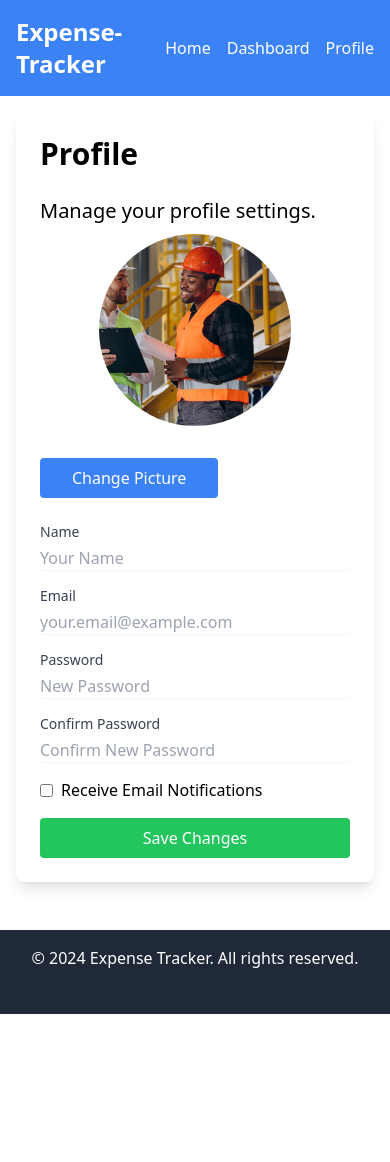
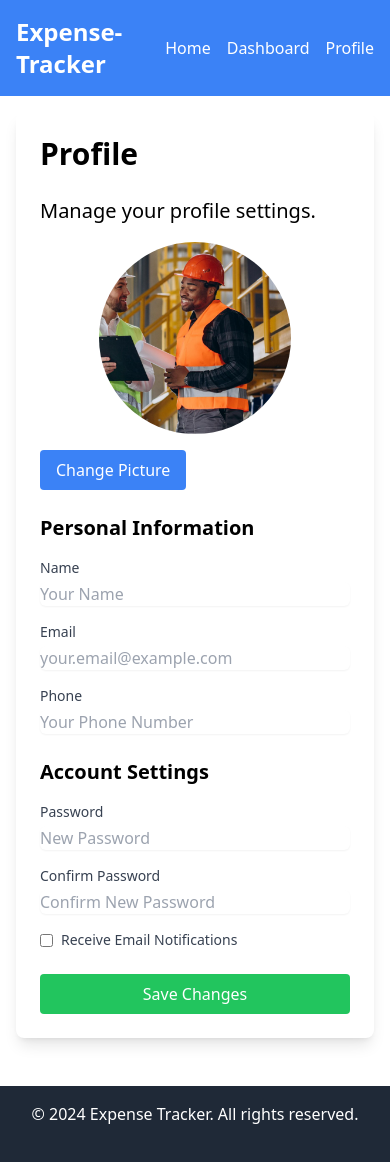
Before and after one commit to Zikam1/Expense-Tracker, a Nuxt app: page /profile in a window 390 px wide. Shown: the top 1162 px of the page. Before the commit the page ends 1014 px from the top, so only its background shows below. Built offline with nearby package versions, Linux system fonts and the light colour scheme.

Commit message:
feat: phone number

```diff
--- a/pages/profile.vue
+++ b/pages/profile.vue
@@ -1,16 +1,22 @@
 <template>
     <div class="container mx-auto p-6 bg-white rounded-lg shadow-lg">
       <h1 class="text-3xl font-bold mb-6">Profile</h1>
-      <p class="mb-2">Manage your profile settings.</p>
+      <p class="mb-4">Manage your profile settings.</p>
       <div class="flex flex-col md:flex-row">
+        <!-- Profile Picture Section -->
         <div class="md:w-1/3 mb-6 md:mb-0 md:mr-6">
           <div class="flex justify-center">
             <img class="w-48 h-48 px-0 rounded-full object-cover" src="../assets/mangae.PNG" alt="Profile Picture">
           </div>
-          <button class="mt-8 bg-blue-500 text-white px-8 py-2 rounded hover:bg-blue-600">Change Picture</button>
+          <button class="mt-4 bg-blue-500 text-white px-4 py-2 rounded hover:bg-blue-600">Change Picture</button>
         </div>
+        <!-- Profile Details Form -->
         <div class="md:w-2/3">
-          <form class="space-y-4">
+          <form class="space-y-6">
+            <!-- Personal Information -->
+            <div>
+              <h2 class="text-xl font-semibold mb-4">Personal Information</h2>
+              <div class="space-y-4">
                 <div>
                   <label class="block text-sm font-medium text-gray-700">Name</label>
                   <input type="text" class="mt-1 block w-full rounded-md border-gray-300 shadow-sm focus:border-blue-500 focus:ring focus:ring-blue-200 focus:ring-opacity-50" placeholder="Your Name">
@@ -20,6 +26,16 @@
                   <input type="email" class="mt-1 block w-full rounded-md border-gray-300 shadow-sm focus:border-blue-500 focus:ring focus:ring-blue-200 focus:ring-opacity-50" placeholder="your.email@example.com">
                 </div>
                 <div>
+                  <label class="block text-sm font-medium text-gray-700">Phone</label>
+                  <input type="tel" class="mt-1 block w-full rounded-md border-gray-300 shadow-sm focus:border-blue-500 focus:ring focus:ring-blue-200 focus:ring-opacity-50" placeholder="Your Phone Number">
+                </div>
+              </div>
+            </div>
+            <!-- Account Settings -->
+            <div>
+              <h2 class="text-xl font-semibold mb-4">Account Settings</h2>
+              <div class="space-y-4">
+                <div>
                   <label class="block text-sm font-medium text-gray-700">Password</label>
                   <input type="password" class="mt-1 block w-full rounded-md border-gray-300 shadow-sm focus:border-blue-500 focus:ring focus:ring-blue-200 focus:ring-opacity-50" placeholder="New Password">
                 </div>
@@ -27,12 +43,13 @@
                   <label class="block text-sm font-medium text-gray-700">Confirm Password</label>
                   <input type="password" class="mt-1 block w-full rounded-md border-gray-300 shadow-sm focus:border-blue-500 focus:ring focus:ring-blue-200 focus:ring-opacity-50" placeholder="Confirm New Password">
                 </div>
-            <div class="flex items-center justify-between">
-              <label class="flex items-center">
+                <div class="flex items-center">
                   <input type="checkbox" class="form-checkbox text-blue-500">
-                <span class="ml-2">Receive Email Notifications</span>
-              </label>
+                  <label class="ml-2 block text-sm text-gray-700">Receive Email Notifications</label>
                 </div>
+              </div>
+            </div>
+            <!-- Save Changes Button -->
             <div>
               <button type="submit" class="w-full bg-green-500 text-white px-4 py-2 rounded hover:bg-green-600">Save Changes</button>
             </div>
```
Lines whose indentation alone changed are shown as unchanged.
